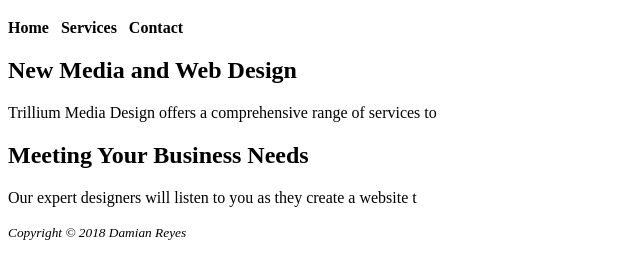
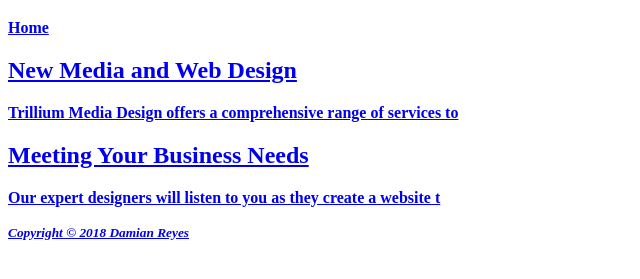
Before and after one commit to skibidizebra/Chapter_2, a plain HTML site: page index.html in a window 1280 px wide. Shown: the part 61-340 px from the top of the page, without its empty margins (0-640 px from the left). Drawn offline with Linux system fonts and the light colour scheme.

Commit message:
updated html

```diff
--- a/index.html
+++ b/index.html
@@ -9,7 +9,7 @@
 <h1> Trillium Media Design</h1>
 </header>
 <nav>
- <b>Home &nbsp; Services &nbsp; Contact</b>
+ <b><a href="index.html">Home</a>&nbsp; <a href="services.html" &nbsp; <a href="contact.html"</b>
 </nav>
 <main>
 <h2>New Media and Web Design</h2>
```
